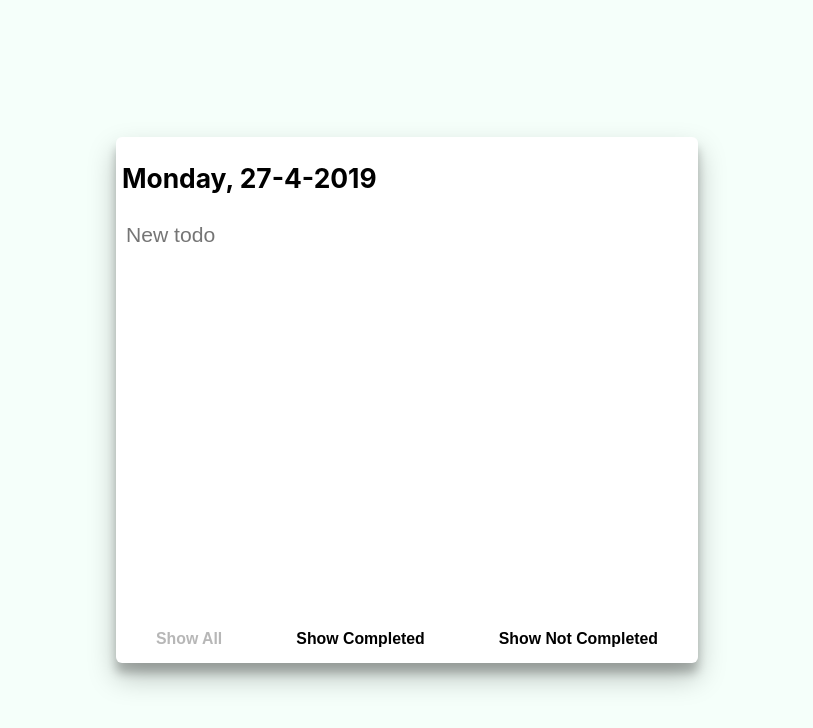
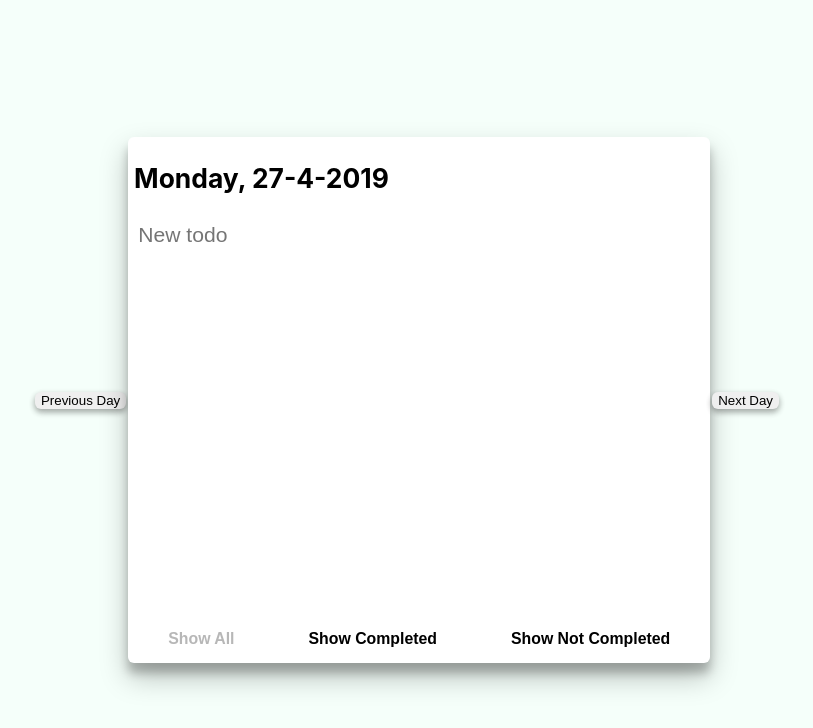
Before and after one commit to d-kowalik/todo-calendar, a React (Create React App) app: page / in a window 1280 px wide. Shown: the top 728 px of the page, without its empty margins (233-1046 px from the left). Built offline with nearby package versions, Linux system fonts and the light colour scheme.

Commit message:
Implement moving day backwards and forwards

```diff
--- a/src/components/App.js
+++ b/src/components/App.js
@@ -1,13 +1,27 @@
 import React from 'react'
 import '../styles/App.css'
 import TodoBlock from './TodoBlock'
+import { connect } from 'react-redux'
+import { reverseDay, advanceDay } from '../actions'
 
-function App() {
+function App(props) {
   return (
     <div className="App">
+      <button onClick={props.previousDay}>Previous Day</button>
       <TodoBlock />
+      <button onClick={props.nextDay}>Next Day</button>
     </div>
   )
 }
 
-export default App
+const mapDispatchToProps = dispatch => {
+  return {
+    previousDay: () => dispatch(reverseDay()),
+    nextDay: () => dispatch(advanceDay())
+  }
+}
+
+export default connect(
+  null,
+  mapDispatchToProps
+)(App)
```
